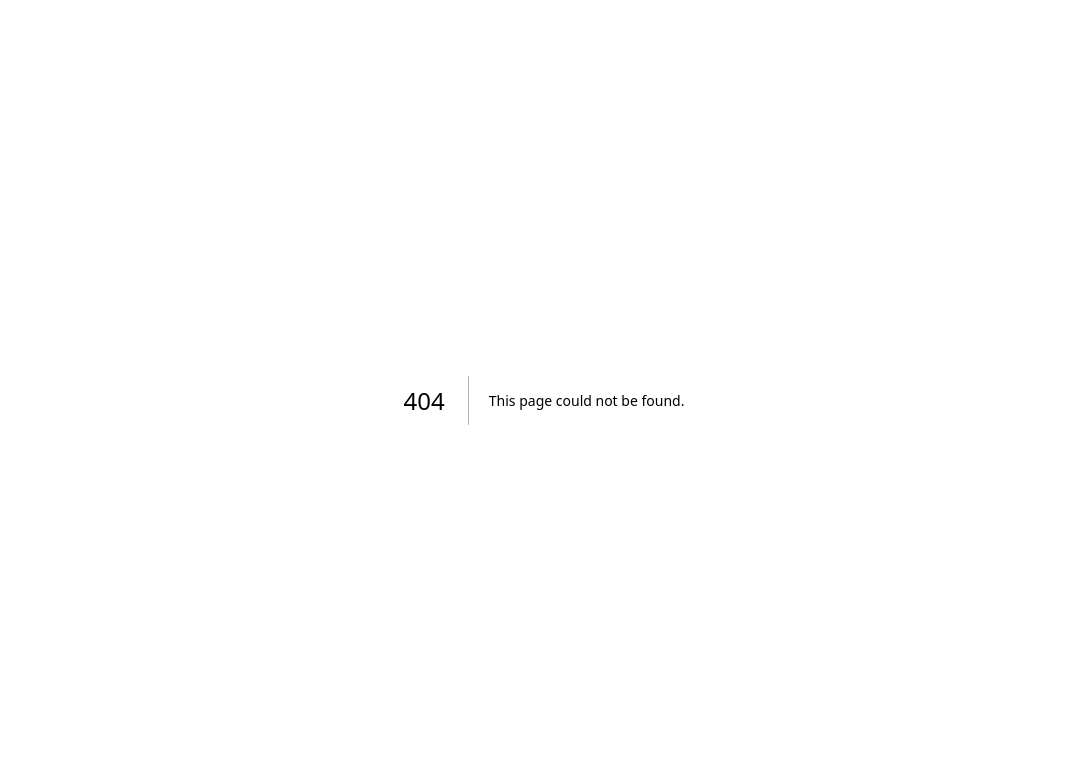
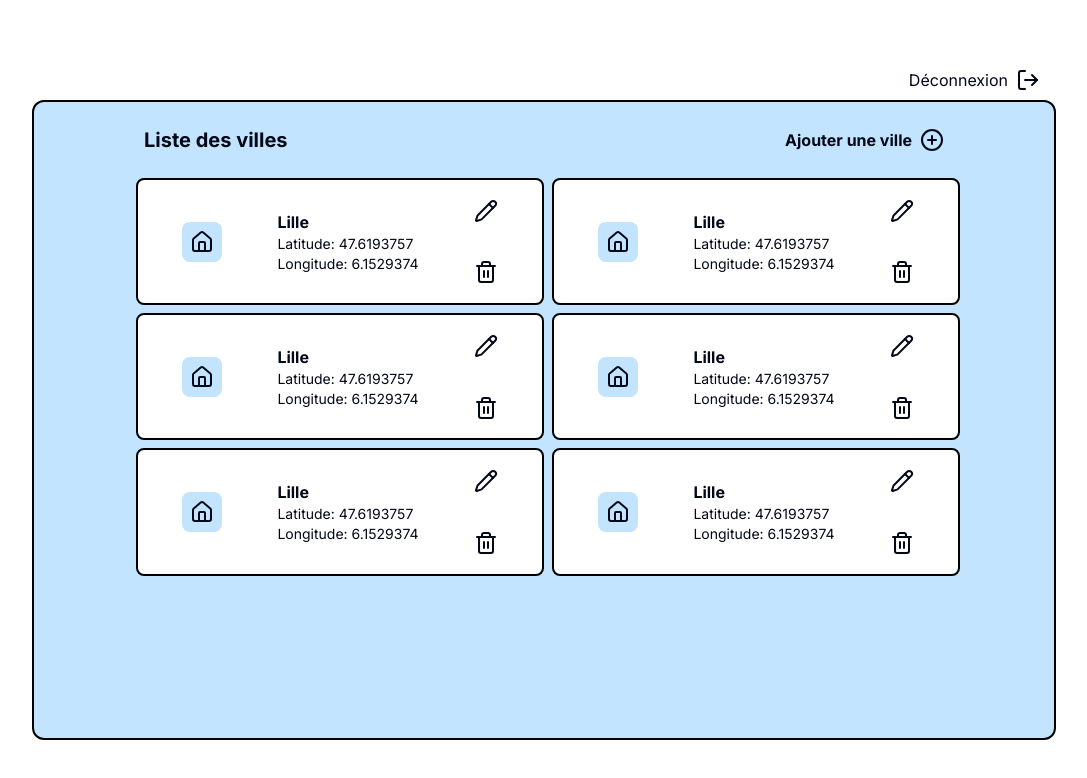
Before and after one commit to AntoineRai/ycap-cms, a Next.js app: page /city in a window 1280 px wide. Before the commit this address had no page. Shown: the top 778 px of the page, without its empty margins (96-1183 px from the left). Built offline with nearby package versions, Linux system fonts and the light colour scheme.

Commit message:
Fix import casing in page.tsx and update button styling in ConnexionForm.tsx

```diff
--- /dev/null
+++ b/app/city/page.tsx
@@ -0,0 +1,35 @@
+import React from "react";
+import { CirclePlus, LogOut } from "lucide-react";
+import CityCard from "@/components/CityCard";
+
+export default function Page() {
+  return (
+    <main className="flex flex-col h-screen items-center justify-center">
+      <div className="w-4/5 flex flex-row-reverse px-4">
+        <div className="flex gap-2 py-2">
+        <p>Déconnexion</p>
+        <LogOut />
+        </div>
+      </div>
+      <div className="flex flex-col items-center justify-center h-4/5 w-4/5 border-2 border-black rounded-xl bg-[#C2E4FF]">
+        <div className="h-full w-4/5">
+          <div className="flex flex-row justify-between items-center px-2 py-6">
+            <h1 className="font-bold text-xl">Liste des villes</h1>
+            <div className="flex flex-row gap-2">
+              <p className="font-bold">Ajouter une ville</p>
+              <CirclePlus />
+            </div>
+          </div>
+          <div className="flex flex-col flex-wrap gap-2 h-4/5">
+            <CityCard city="Lille" lat="47.6193757" long="6.1529374" />
+            <CityCard city="Lille" lat="47.6193757" long="6.1529374" />
+            <CityCard city="Lille" lat="47.6193757" long="6.1529374" />
+            <CityCard city="Lille" lat="47.6193757" long="6.1529374" />
+            <CityCard city="Lille" lat="47.6193757" long="6.1529374" />
+            <CityCard city="Lille" lat="47.6193757" long="6.1529374" />
+          </div>
+        </div>
+      </div>
+    </main>
+  );
+}
--- a/app/page.tsx
+++ b/app/page.tsx
@@ -1,16 +1,20 @@
-import ConnexionForm from "@/components/connexionForm";
+import ConnexionForm from "@/components/ConnexionForm";
 
 export default function Home() {
   return (
     <main className="flex h-screen items-center justify-center">
       <div className="h-3/4 w-3/4 border-2 border-black rounded-xl bg-[#C2E4FF]">
-        <div className="flex flex-col items-center justify-center h-full">
-          <div className="w-3/4 p-4 border-2 bg-[#292D32] text-center">
+        <div className="flex flex-col items-center justify-center h-full w-full">
+          <div className="w-3/4 p-4 border-2 border-black bg-[#292D32] text-center">
             <h1 className="text-[#7ABBE4] font-bold text-xl">LOGO</h1>
           </div>
-          <div className="my-16">
+          <div className="my-16 w-3/4">
             <h1 className="font-bold">Connexion</h1>
-            <ConnexionForm/>
+            <div className="flex flex-col justify-center items-center">
+              <div className="w-[95%] py-4">
+                <ConnexionForm />
+              </div>
+            </div>
           </div>
         </div>
       </div>
--- /dev/null
+++ b/app/poi/page.tsx
@@ -0,0 +1,9 @@
+import React from 'react'
+
+const Page = () => {
+  return (
+    <div>Page</div>
+  )
+}
+
+export default Page
--- /dev/null
+++ b/components/CityCard.tsx
@@ -0,0 +1,25 @@
+import React from "react";
+import { Home, Pencil, Trash2 } from "lucide-react";
+
+const CityCard = (props : any) => {
+  return (
+    <div className="flex flex-row justify-around bg-white border-2 border-black rounded-lg h-1/4 w-1/2 px-4">
+      <div className="flex flex-col items-center justify-center">
+        <div className="bg-[#C2E4FF] rounded-lg p-2">
+          <Home />
+        </div>
+      </div>
+      <div className="flex flex-col items-start justify-center">
+        <h1 className="font-bold">{props.city}</h1>
+        <p className="text-sm">Latitude: {props.lat}</p>
+        <p className="text-sm">Longitude: {props.long}</p>
+      </div>
+      <div className="flex flex-col items-center justify-around">
+        <Pencil />
+        <Trash2 />
+      </div>
+    </div>
+  );
+};
+
+export default CityCard;
--- a/components/ConnexionForm.tsx
+++ b/components/ConnexionForm.tsx
@@ -18,7 +18,7 @@ import { Input } from "@/components/ui/input";
 
 const formSchema = z.object({
   email: z.string().email({ message: "Adresse-mail invalide" }),
-  password: z.string().min(0, {
+  password: z.string().min(4, {
     message: "Le mot de passe ne peut pas être vide",
   }),
 });
@@ -63,7 +63,9 @@ export function ConnexionForm() {
             </FormItem>
           )}
         />
-        <Button type="submit">Connexion</Button>
+          <Button type="submit" className="w-full rounded-full">
+            Connexion
+          </Button>
       </form>
     </Form>
   );
```
